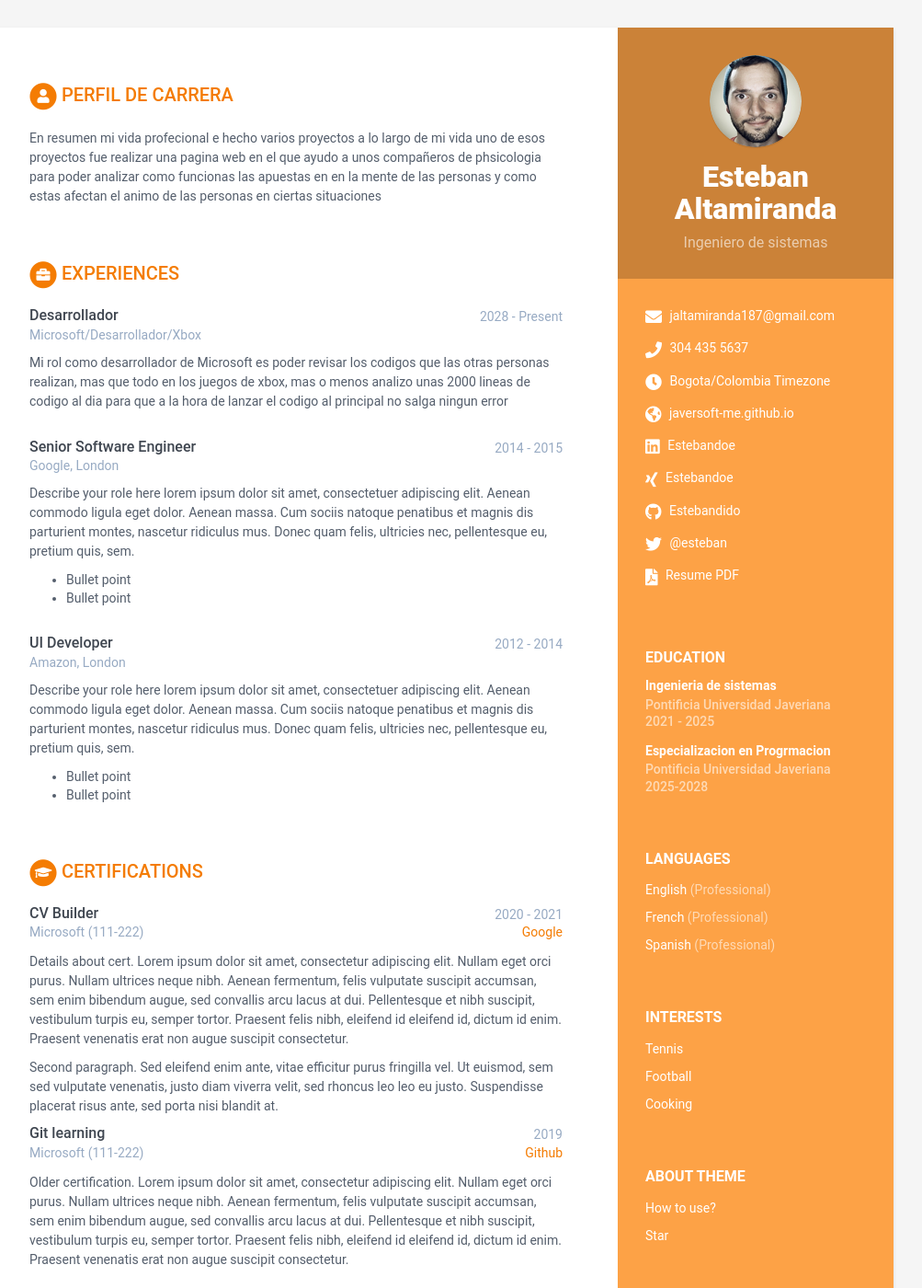
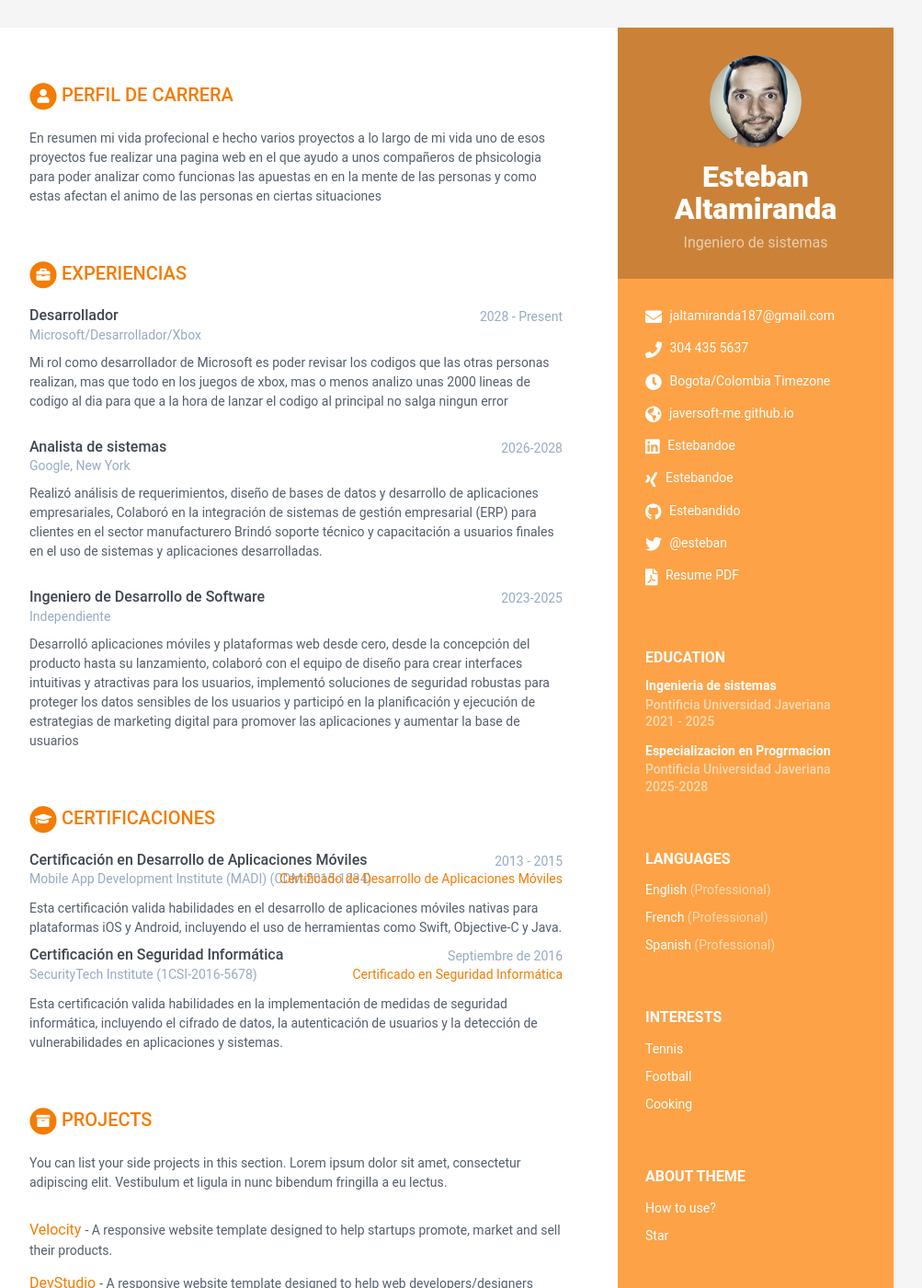
Before and after one commit to javersoft-me/Proyecto-Organizacion, a Jekyll site: the page built from index.html, in a window 1280 px wide and 1400 px high. Shown: the whole window at 92% size, without its empty margins (168-1171 px from the left). Built offline with Jekyll 4.4.1, drawn with Linux system fonts in a browser that asks for light colours.

Commit message:
Cambio en las certificaciones y en las experiencias

```diff
--- a/_data/data.yml
+++ b/_data/data.yml
@@ -80,14 +80,14 @@ education:
         university: Pontificia Universidad Javeriana
         time: 2025-2028
         details: |
-
           En mi especializacion pude realizar muchos proyectos y uno de esos fue poder hacer una
           automatizacion de un carro que este pueda manejar soolo, este proyecto me tomo los 3
           años de mi especializacion, y para introducir use metodos como calculos vectoriales y
           temas de fundamentos de software para poder desarrollarlo
 
+
 experiences:
-    title: Experiences
+    title: Experiencias
     info:
       - role: Desarrollador
         time: 2028 - Present
@@ -98,69 +98,57 @@ experiences:
           o menos analizo unas 2000 lineas de codigo al dia para que a la hora
           de lanzar el codigo al principal no salga ningun error
 
-      - role: Senior Software Engineer
-        time: 2014 - 2015
-        company: Google, London
+      - role: Analista de sistemas
+        time: 2026-2028
+        company: Google, New York
         details: |
-          Describe your role here lorem ipsum dolor sit amet, consectetuer
-          adipiscing elit. Aenean commodo ligula eget dolor. Aenean massa.
-          Cum sociis natoque penatibus et magnis dis parturient montes,
-          nascetur ridiculus mus. Donec quam felis, ultricies nec,
-          pellentesque eu, pretium quis, sem.
-            - Bullet point
-            - Bullet point
-      - role: UI Developer
-        time: 2012 - 2014
-        company: Amazon, London
+          Realizó análisis de requerimientos, diseño de bases de datos y
+          desarrollo de aplicaciones empresariales, Colaboró en la integración
+          de sistemas de gestión empresarial (ERP) para clientes en el sector
+          manufacturero Brindó soporte técnico y capacitación a usuarios finales
+          en el uso de sistemas y aplicaciones desarrolladas.
+
+      - role: Ingeniero de Desarrollo de Software
+        time: 2023-2025
+        company: Independiente
         details: |
-          Describe your role here lorem ipsum dolor sit amet, consectetuer
-          adipiscing elit. Aenean commodo ligula eget dolor. Aenean massa.
-          Cum sociis natoque penatibus et magnis dis parturient montes,
-          nascetur ridiculus mus. Donec quam felis, ultricies nec,
-          pellentesque eu, pretium quis, sem.
-            - Bullet point
-            - Bullet point
+          Desarrolló aplicaciones móviles y plataformas web desde cero, desde la
+          concepción del producto hasta su lanzamiento, colaboró con el equipo de
+          diseño para crear interfaces intuitivas y atractivas para los usuarios,
+          implementó soluciones de seguridad robustas para proteger los datos
+          sensibles de los usuarios y participó en la planificación y ejecución
+          de estrategias de marketing digital para promover las aplicaciones y
+          aumentar la base de usuarios
+
+
 
 certifications:
-      title: Certifications
+      title: Certificaciones
       list:
-        - name: CV Builder
-          start: 2020
-          end: 2021
-          organization: Microsoft
-          credentialid: 111-222
-          credentialurl: www.google.com
-          credentialname: Google
+        - name: Certificación en Desarrollo de Aplicaciones Móviles
+          start: 2013
+          end: 2015
+          organization: Mobile App Development Institute (MADI)
+          credentialid: CDM-2015-1234
+          credentialurl: http://www.madi.org/certificaciones
+          credentialname: Certificado de Desarrollo de Aplicaciones Móviles
           details: |
-            Details about cert. Lorem ipsum dolor sit amet, consectetur
-            adipiscing elit.
-            Nullam eget orci purus. Nullam ultrices neque nibh.
-            Aenean fermentum, felis vulputate suscipit accumsan,
-            sem enim bibendum augue, sed convallis arcu lacus at dui.
-            Pellentesque et nibh suscipit, vestibulum turpis eu, semper tortor.
-            Praesent felis nibh, eleifend id eleifend id, dictum id enim.
-            Praesent venenatis erat non augue suscipit consectetur.
+            Esta certificación valida habilidades en el desarrollo de aplicaciones
+            móviles nativas para plataformas iOS y Android, incluyendo el uso de
+            herramientas como Swift, Objective-C y Java.
 
-            Second paragraph. Sed eleifend enim ante, vitae efficitur purus
-            fringilla vel. Ut euismod, sem sed vulputate venenatis,
-            justo diam viverra velit, sed rhoncus leo leo eu justo.
-            Suspendisse placerat risus ante, sed porta nisi blandit at.
-        - name: Git learning
-          start: 2019
+        - name: Certificación en Seguridad Informática
+          start: Septiembre de 2016
           end:
-          organization: Microsoft
-          credentialid: 111-222
-          credentialurl: www.github.com
-          credentialname: Github
+          organization: SecurityTech Institute
+          credentialid: 1CSI-2016-5678
+          credentialurl: http://www.securitytech.org/certificaciones
+          credentialname: Certificado en Seguridad Informática
           details: |
-            Older certification. Lorem ipsum dolor sit amet, consectetur
-            adipiscing elit.
-            Nullam eget orci purus. Nullam ultrices neque nibh.
-            Aenean fermentum, felis vulputate suscipit accumsan,
-            sem enim bibendum augue, sed convallis arcu lacus at dui.
-            Pellentesque et nibh suscipit, vestibulum turpis eu, semper tortor.
-            Praesent felis nibh, eleifend id eleifend id, dictum id enim.
-            Praesent venenatis erat non augue suscipit consectetur.
+            Esta certificación valida habilidades en la implementación
+            de medidas de seguridad informática, incluyendo el cifrado
+            de datos, la autenticación de usuarios y la detección de
+            vulnerabilidades en aplicaciones y sistemas.
 
 projects:
     title: Projects
```
